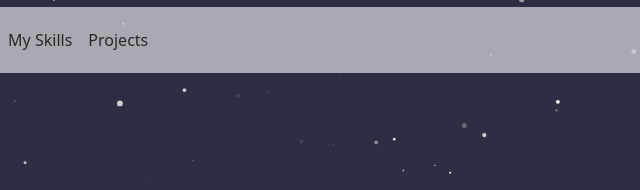
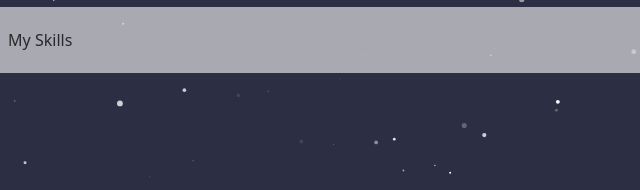
Before and after one commit to mohammad87115/mohammad87115.github.io, a plain HTML site: page index.html in a window 1280 px wide. Shown: the top 190 px of the page, 164-804 px from the left. Drawn offline with nearby package versions, Linux system fonts and the light colour scheme; animation ran at ten frames a second.

Commit message:
Update index.html

```diff
--- a/index.html
+++ b/index.html
@@ -37,9 +37,6 @@
                 <li class="nav-item">
                   <a class="nav-link nav-txt" href="#skills">My Skills</a>
                 </li>
-                <li class="nav-item">
-                    <a class="nav-link nav-txt" href="#projects">Projects</a>
-                  </li>
                 <!-- <li class="nav-item">
                     <button class=" btn nav-link nav-txt" type="button" data-bs-toggle="modal" data-bs-target="#talkwithme">Talk with me</button>
                 </li> -->
```
